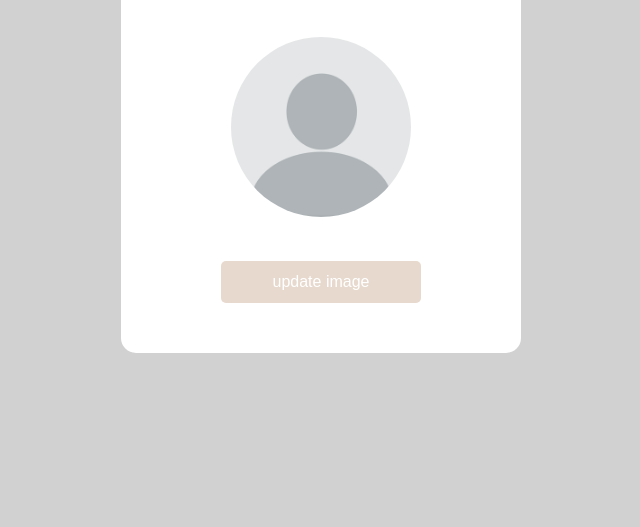
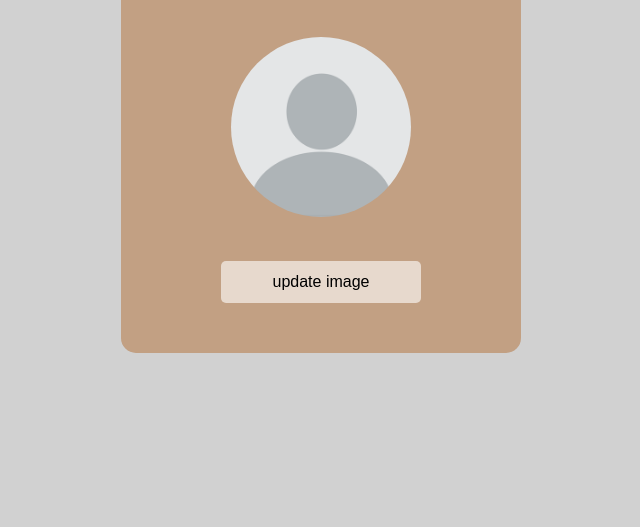
Before and after one commit to JCPTrevillian/tile-photo-name-email, a plain HTML site: page index.html in a window 1280 px wide. Shown: the part 273-800 px from the top of the page, without its empty margins (319-959 px from the left). Drawn offline with Linux system fonts and the light colour scheme.

```diff
--- a/style.css
+++ b/style.css
@@ -14,7 +14,7 @@
 }
 .card{
     width: 400px;
-    background: #fff;
+    background: #c2a083;
     padding: 40px;
     border-radius: 15px;
     text-align: center;
@@ -35,7 +35,7 @@ label{
     display: block;
     width: 200px;
     background: #e7d9cd;
-    color: #fff;
+    color: #000000;
     padding: 12px;
     margin: 10px auto;
     border-radius: 5px;
```
